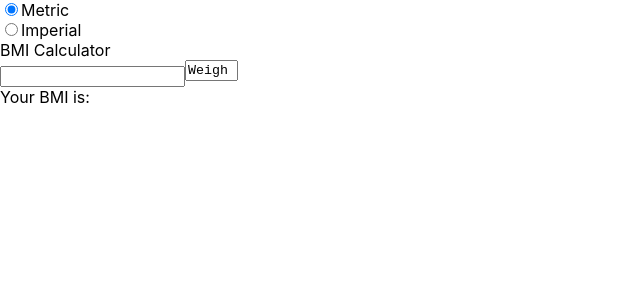
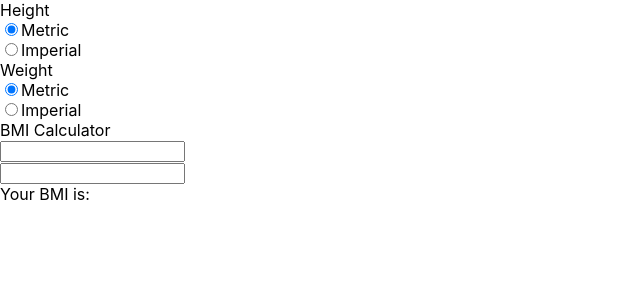
Before and after one commit to andrewkay6/bmi_calculator, a React (Create React App) app: page / in a window 1280 px wide. Shown: the top 300 px of the page, without its empty margins (0-640 px from the left). Built offline with nearby package versions, Linux system fonts and the light colour scheme.

Commit message:
Added logic for handling weight input

```diff
--- a/src/App.js
+++ b/src/App.js
@@ -3,13 +3,9 @@ import './App.css';
 import { useState } from 'react';
 
 import HeightInput from './HeightInput';
+import WeightInput from './WeightInput';
 
 
-
-
-const WeightInput = (props) => {
-
-}
 const App = () => {
   const [heightUnits, setHeightUnits] = useState('metric');
   const [heightContents, setHeightContents] = useState({
@@ -35,9 +31,14 @@ const App = () => {
   const handleHeightUnitChange = (event) => {
     setHeightUnits(event.target.value);
   }
-
+  const handleWeightUnitChange = (event) => {
+    setWeightUnits(event.target.value);
+  }
   return (
     <div>
+      <label>Height</label><br/>
+
+
       <input
         type="radio"
         id="metric"
@@ -56,11 +57,31 @@ const App = () => {
         onChange={handleHeightUnitChange}
       />
       <label htmlFor="imperial">Imperial</label><br></br>
+      <label>Weight</label><br/>
+      <input
+        type="radio"
+        id="metric"
+        name="weightoption"
+        value="metric"
+        checked={weightUnits === 'metric'}
+        onChange={handleWeightUnitChange}
+      />
+      <label htmlFor="metric">Metric</label><br></br>
+      <input
+        type="radio"
+        id="imperial"
+        name="weightoption"
+        value="imperial"
+        checked={weightUnits === 'imperial'}
+        onChange={handleWeightUnitChange}
+      />
+
+      <label htmlFor="imperial">Imperial</label><br></br>
       <label>BMI Calculator</label> <br></br>
       <HeightInput unit={heightUnits} heightContents={heightContents} setHeightContents={setHeightContents} />
-      <textarea value ="Weight" rows ={1} cols = {4}/><br></br>
+      <WeightInput unit={weightUnits} weightContents={weightContents} setWeightContents={setWeightContents} />
       <label>Your BMI is:</label>
-      <label>{heightContents['imperialHeight']['feet']}</label>
+      <label></label>
     </div>
   );
 }
--- a/src/HeightInput.js
+++ b/src/HeightInput.js
@@ -44,20 +44,27 @@ const HeightInput = (props) => {
         });
     };
 
-    if (props.unit === 'imperial') {
-        return (
+    let inputField;
+    switch (props.unit) {
+        case 'imperial':
+            inputField = (
                 <div>
                     <input type="text" value={feet} onChange={handleFeetChange} />
                     <input type="text" value={inches} onChange={handleInchesChange} />
                 </div>
             );
-    } else if (props.unit === 'metric') {
-        return (
+            break;
+        case 'metric':
+            inputField = (
                 <input type="text" value={cm} onChange={handleCmChange} />
             );
-    } else {
-        return (<div />);
+            break;
+        default:
+            inputField = (<div />);
+            break;
     }
+
+    return inputField;
 };
 
 export default HeightInput;
--- /dev/null
+++ b/src/WeightInput.js
@@ -0,0 +1,57 @@
+import React from "react";
+import { useState } from "react";
+
+
+const WeightInput = (props) => {
+    const [kg, setKg] = useState('');
+    const [lbs, setLbs] = useState('');
+
+    const handleKgChange = (event) => {
+      setKg(event.target.value);
+      props.setWeightContents({
+        imperialHeight: {
+          lbs: lbs
+        },
+        metricWeight: {
+          kg: event.target.value
+        }
+      });
+    }
+
+    const handleLbsChange = (event) => {
+      setLbs(event.target.value);
+      props.setWeightContents({
+        imperialHeight: {
+          lbs: event.target.value
+        },
+        metricWeight: {
+          kg: kg
+        }
+      });
+    }
+    let inputField;
+    switch (props.unit) {
+      case 'imperial':
+        inputField = (
+          <div>
+            <input type="text" value={lbs} onChange={handleLbsChange} />
+          </div>
+        )
+        break;
+
+      case 'metric':
+        inputField = (
+          <div>
+            <input type="text" value={kg} onChange={handleKgChange} />
+          </div>
+        )
+        break;
+      default:
+        inputField = (<div>test</div>);
+        break;
+
+    }
+    return inputField;
+  }
+
+export default WeightInput;
```
Lines whose indentation alone changed are shown as unchanged.
